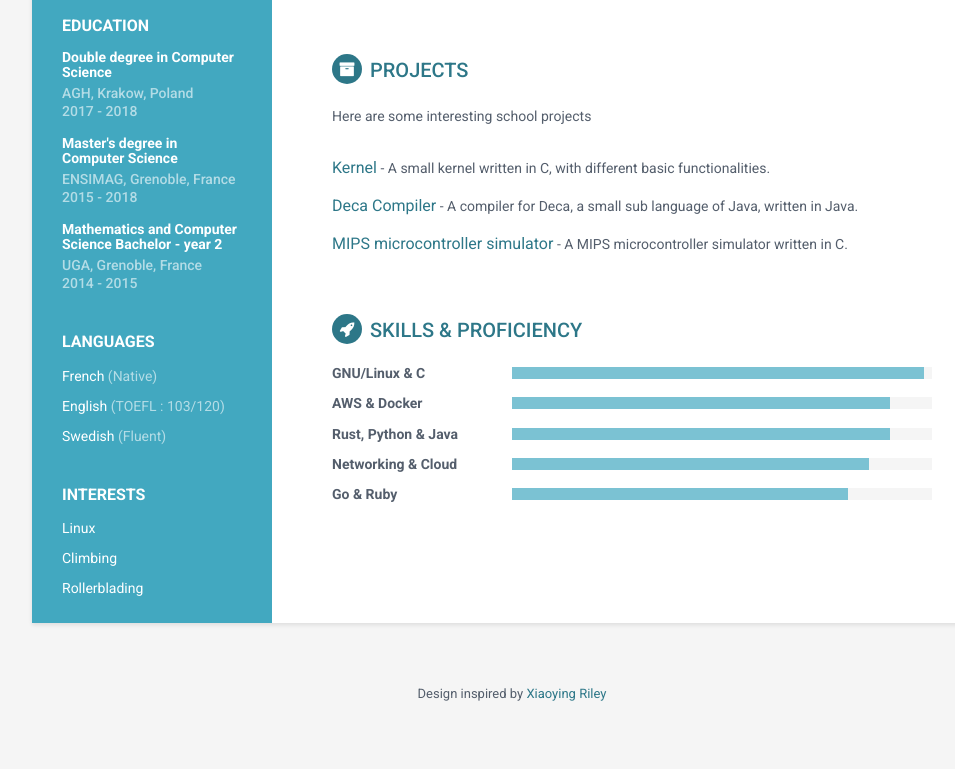
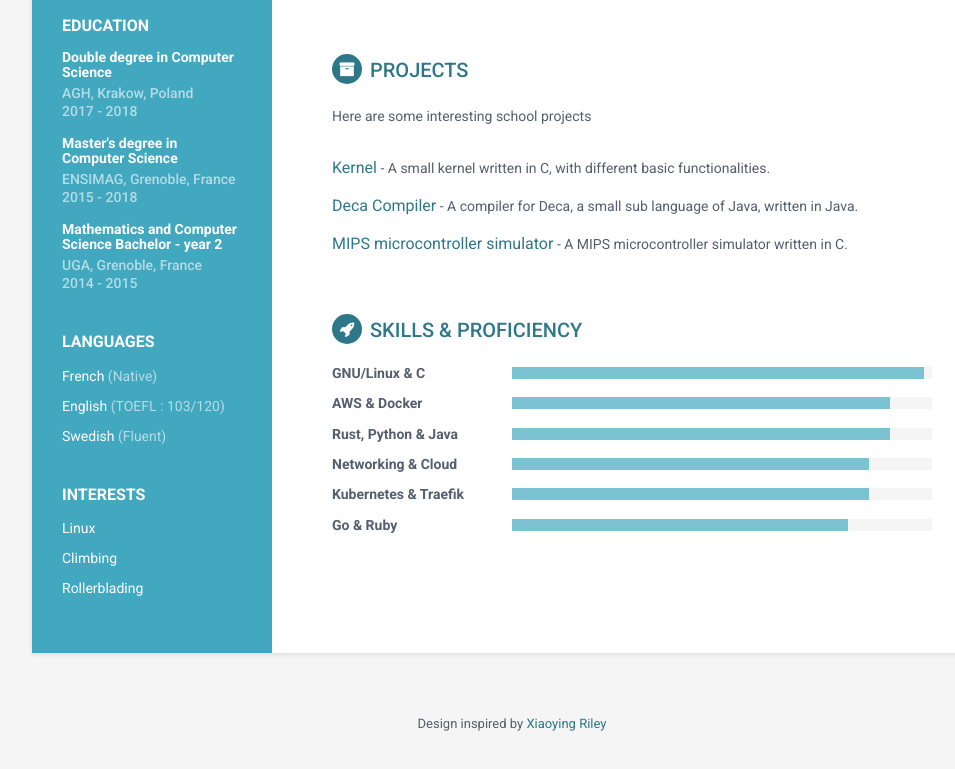
Before and after one commit to Sh4d1/resume, a plain HTML site: page public/index.html in a window 1280 px wide. Shown: the part 592-1361 px from the top of the page, without its empty margins (128-1083 px from the left). Drawn offline with Linux system fonts and the light colour scheme.

Commit message:
new skills

```diff
--- a/public/index.html
+++ b/public/index.html
@@ -182,6 +182,13 @@
                             </div>
                         </div><!--//level-bar-->
                     </div><!--//item-->
+<div class="item">
+                        <h3 class="level-title">Kubernetes &amp; Traefik</h3>
+                        <div class="level-bar">
+                        <div class="level-bar-inner" data-level="85%">
+                        </div>
+                        </div><!--//level-bar-->
+                    </div><!--//item-->
 
                     <div class="item">
                         <h3 class="level-title">Go &amp; Ruby</h3>
```
Also changed, not shown: 1 other file.
